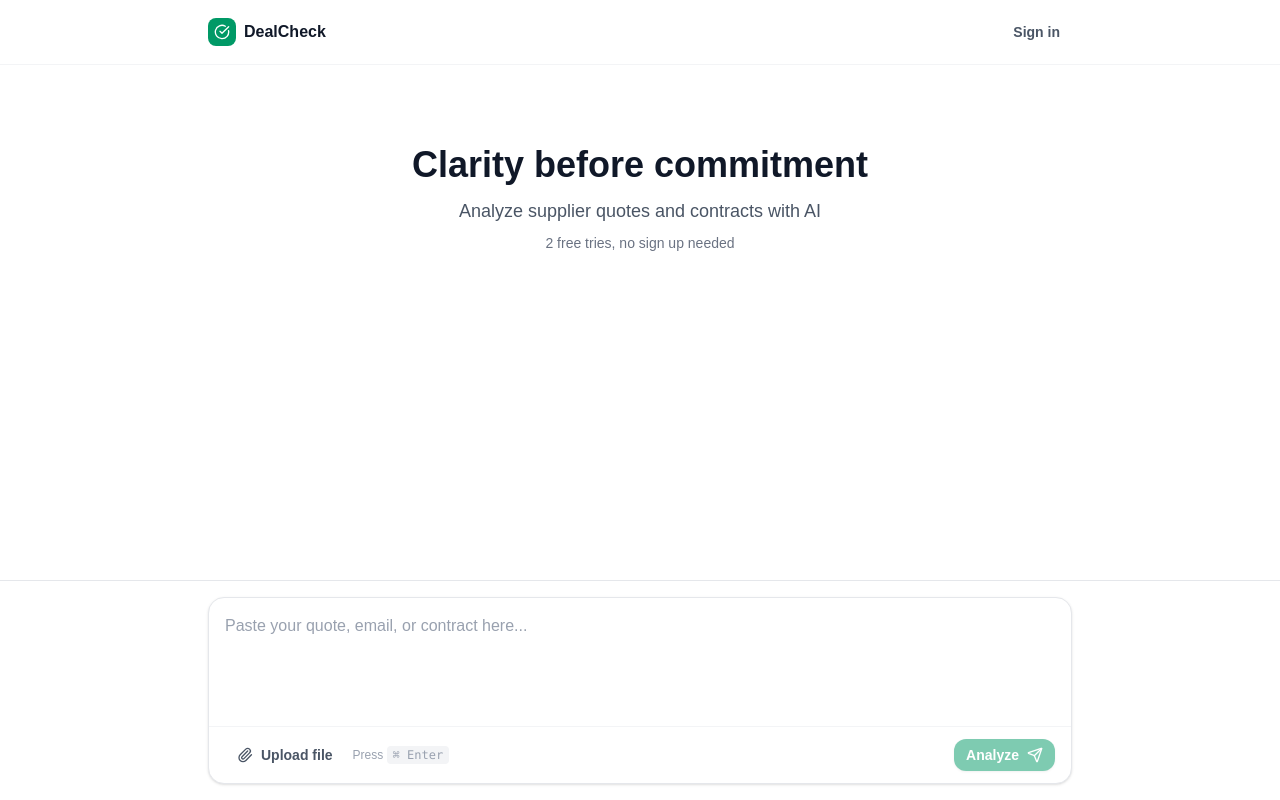
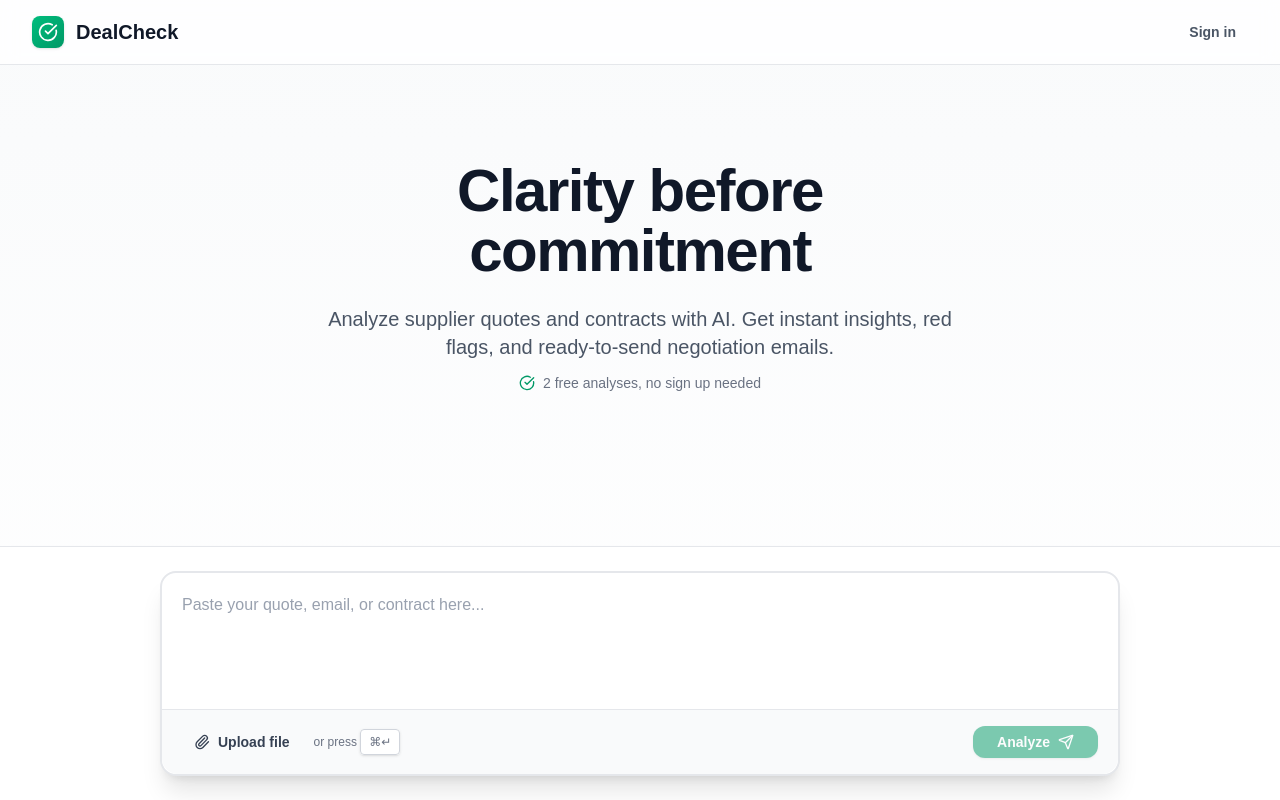
Before and after one commit to Boomchakalala/Dealcheck, a Next.js app: page / in a window 1280 px wide. Built offline with nearby package versions, Linux system fonts and the light colour scheme.

Commit message:
Sandbox autosave

```diff
--- a/src/app/page.tsx
+++ b/src/app/page.tsx
@@ -5,7 +5,7 @@ import { useRouter } from 'next/navigation'
 import { Button } from '@/components/ui/button'
 import { Textarea } from '@/components/ui/textarea'
 import { OutputDisplay } from '@/components/OutputDisplay'
-import { Loader2, Paperclip, Send, CheckCircle, X } from 'lucide-react'
+import { Loader2, Paperclip, Send, CheckCircle, X, ArrowRight } from 'lucide-react'
 import Link from 'next/link'
 import type { DealOutput } from '@/types'
 
@@ -147,17 +147,18 @@ export default function ChatPage() {
   }
 
   return (
-    <div className="min-h-screen bg-white flex flex-col">
-      <header className="border-b border-gray-100 bg-white sticky top-0 z-10">
-        <div className="max-w-4xl mx-auto px-4 py-4 flex items-center justify-between">
-          <div className="flex items-center gap-2">
-            <div className="w-7 h-7 rounded-lg bg-emerald-600 flex items-center justify-center">
-              <CheckCircle className="w-4 h-4 text-white" />
+    <div className="min-h-screen bg-gradient-to-b from-gray-50 to-white flex flex-col">
+      {/* Header */}
+      <header className="border-b border-gray-200 bg-white/80 backdrop-blur-sm sticky top-0 z-10">
+        <div className="max-w-7xl mx-auto px-4 sm:px-6 lg:px-8 py-4 flex items-center justify-between">
+          <div className="flex items-center gap-3">
+            <div className="w-8 h-8 rounded-lg bg-gradient-to-br from-emerald-500 to-emerald-600 flex items-center justify-center shadow-sm">
+              <CheckCircle className="w-5 h-5 text-white" />
             </div>
-            <span className="font-semibold text-gray-900">DealCheck</span>
+            <span className="text-xl font-bold text-gray-900">DealCheck</span>
           </div>
           <Link href="/login">
-            <Button size="sm" variant="ghost" className="text-gray-600">
+            <Button size="sm" variant="ghost" className="text-gray-600 hover:text-gray-900">
               Sign in
             </Button>
           </Link>
@@ -165,34 +166,42 @@ export default function ChatPage() {
       </header>
 
       <main className="flex-1 overflow-auto pb-40">
-        <div className="max-w-4xl mx-auto px-4">
+        <div className="max-w-5xl mx-auto px-4 sm:px-6 lg:px-8">
           {rounds.length === 0 ? (
-            <div className="text-center py-20">
-              <h1 className="text-4xl font-semibold text-gray-900 mb-3">
-                Clarity before commitment
+            <div className="text-center py-16 sm:py-24">
+              <div className="mb-8">
+                <h1 className="text-5xl sm:text-6xl font-bold text-gray-900 mb-6 tracking-tight">
+                  Clarity before<br />commitment
                 </h1>
-              <p className="text-lg text-gray-600 mb-2">
-                Analyze supplier quotes and contracts with AI
+                <p className="text-xl text-gray-600 max-w-2xl mx-auto mb-3">
+                  Analyze supplier quotes and contracts with AI. Get instant insights, red flags, and ready-to-send negotiation emails.
                 </p>
-              <p className="text-sm text-gray-500">
-                {trialCount === 0 ? '2 free tries, no sign up needed' : `${2 - trialCount} free ${2 - trialCount === 1 ? 'try' : 'tries'} remaining`}
-              </p>
+                <div className="flex items-center justify-center gap-2 text-sm text-gray-500">
+                  <CheckCircle className="w-4 h-4 text-emerald-600" />
+                  <span>{trialCount === 0 ? '2 free analyses, no sign up needed' : `${2 - trialCount} free ${2 - trialCount === 1 ? 'analysis' : 'analyses'} remaining`}</span>
+                </div>
+              </div>
             </div>
           ) : (
             <>
               {/* Usage banner */}
-              <div className="mt-6 mb-4 p-3 bg-emerald-50 border border-emerald-200 rounded-lg text-sm text-emerald-900">
+              <div className="mt-8 mb-6 p-4 bg-emerald-50 border border-emerald-200 rounded-xl text-sm text-emerald-900">
+                <div className="flex items-start gap-3">
+                  <CheckCircle className="w-5 h-5 text-emerald-600 flex-shrink-0 mt-0.5" />
+                  <div>
                     {hasTriedBefore
                       ? "Analysis complete! You've used your free tries. Sign up to save and get 2 more free rounds."
-                  : `Round ${rounds.length} complete! You have ${2 - trialCount} more free ${2 - trialCount === 1 ? 'try' : 'tries'}.`}
+                      : `Round ${rounds.length} complete! You have ${2 - trialCount} more free ${2 - trialCount === 1 ? 'analysis' : 'analyses'} remaining.`}
+                  </div>
+                </div>
               </div>
 
               {/* Stacked rounds */}
-              <div className="space-y-8 py-6">
+              <div className="space-y-12 py-8">
                 {rounds.map((round, index) => (
-                  <div key={index} className="border-b border-gray-100 pb-8 last:border-0">
-                    <div className="flex items-center gap-2 mb-4">
-                      <div className="px-3 py-1 bg-gray-100 rounded-full text-sm font-medium text-gray-700">
+                  <div key={index} className="border-b border-gray-200 pb-12 last:border-0">
+                    <div className="flex items-center gap-2 mb-6">
+                      <div className="px-4 py-1.5 bg-gray-900 text-white rounded-full text-sm font-semibold">
                         Round {round.roundNumber}
                       </div>
                     </div>
@@ -204,12 +213,21 @@ export default function ChatPage() {
               <div ref={roundsEndRef} />
 
               {hasTriedBefore && (
-                <div className="mt-8 mb-8 text-center">
+                <div className="mt-12 mb-12 text-center">
+                  <div className="bg-white border border-gray-200 rounded-2xl p-8 shadow-sm">
+                    <h3 className="text-2xl font-semibold text-gray-900 mb-3">
+                      Ready to save your work?
+                    </h3>
+                    <p className="text-gray-600 mb-6">
+                      Sign up to save your analyses and get 2 more free rounds
+                    </p>
                     <Link href="/login">
                       <Button size="lg" className="bg-emerald-600 hover:bg-emerald-700">
-                      Sign Up to Continue
+                        Sign Up Now
+                        <ArrowRight className="w-4 h-4 ml-2" />
                       </Button>
                     </Link>
+                  </div>
                 </div>
               )}
             </>
@@ -218,36 +236,38 @@ export default function ChatPage() {
       </main>
 
       {/* Fixed input at bottom */}
-      <div className="fixed bottom-0 left-0 right-0 bg-white border-t border-gray-200">
-        <div className="max-w-4xl mx-auto px-4 py-4">
+      <div className="fixed bottom-0 left-0 right-0 bg-white/95 backdrop-blur-sm border-t border-gray-200 shadow-lg">
+        <div className="max-w-5xl mx-auto px-4 sm:px-6 lg:px-8 py-6">
           {hasTriedBefore ? (
-            <div className="text-center py-6">
+            <div className="text-center py-4">
               <p className="text-gray-600 mb-4">You&apos;ve used your free tries</p>
               <Link href="/login">
                 <Button className="bg-emerald-600 hover:bg-emerald-700">
                   Sign Up to Continue
+                  <ArrowRight className="w-4 h-4 ml-2" />
                 </Button>
               </Link>
             </div>
           ) : (
-            <div className="bg-white rounded-2xl border border-gray-200 shadow-sm">
-              <div className="p-4">
+            <div className="bg-white rounded-2xl border-2 border-gray-200 shadow-xl">
+              <div className="p-5">
                 {error && (
-                  <div className="mb-4 p-3 bg-red-50 border border-red-200 rounded-lg text-sm text-red-800">
-                    {error}
+                  <div className="mb-4 p-3 bg-red-50 border border-red-200 rounded-lg text-sm text-red-800 flex items-start gap-2">
+                    <X className="w-4 h-4 flex-shrink-0 mt-0.5" />
+                    <span>{error}</span>
                   </div>
                 )}
 
                 {uploadedFileName && (
-                  <div className="mb-3 flex items-center gap-2 p-2 bg-gray-50 rounded-lg text-sm">
-                    <Paperclip className="w-4 h-4 text-gray-500" />
-                    <span className="flex-1 text-gray-700">{uploadedFileName}</span>
+                  <div className="mb-3 flex items-center gap-2 p-3 bg-emerald-50 border border-emerald-200 rounded-lg text-sm">
+                    <Paperclip className="w-4 h-4 text-emerald-600" />
+                    <span className="flex-1 text-emerald-900 font-medium">{uploadedFileName}</span>
                     <button
                       onClick={() => {
                         setUploadedFileName(null)
                         setInput('')
                       }}
-                      className="text-gray-400 hover:text-gray-600"
+                      className="text-emerald-600 hover:text-emerald-700"
                     >
                       <X className="w-4 h-4" />
                     </button>
@@ -259,15 +279,15 @@ export default function ChatPage() {
                   value={input}
                   onChange={(e) => setInput(e.target.value)}
                   onKeyDown={handleKeyDown}
-                  placeholder={rounds.length === 0 ? "Paste your quote, email, or contract here..." : "Add another round..."}
+                  placeholder={rounds.length === 0 ? "Paste your quote, email, or contract here..." : "Add another analysis round..."}
                   rows={4}
                   disabled={uploading || analyzing}
-                  className="resize-none border-0 focus:ring-0 text-base p-0"
+                  className="resize-none border-0 focus:ring-0 text-base p-0 placeholder:text-gray-400"
                 />
               </div>
 
-              <div className="border-t border-gray-100 px-4 py-3 flex items-center justify-between">
-                <div className="flex items-center gap-2">
+              <div className="border-t border-gray-200 px-5 py-4 flex items-center justify-between bg-gray-50 rounded-b-2xl">
+                <div className="flex items-center gap-3">
                   <input
                     ref={fileInputRef}
                     type="file"
@@ -282,7 +302,7 @@ export default function ChatPage() {
                     size="sm"
                     onClick={() => fileInputRef.current?.click()}
                     disabled={uploading || analyzing}
-                    className="text-gray-600"
+                    className="text-gray-700 hover:text-gray-900 hover:bg-gray-200"
                   >
                     {uploading ? (
                       <>
@@ -296,8 +316,8 @@ export default function ChatPage() {
                       </>
                     )}
                   </Button>
-                  <span className="text-xs text-gray-400">
-                    Press <kbd className="px-1.5 py-0.5 bg-gray-100 rounded text-xs">⌘ Enter</kbd>
+                  <span className="text-xs text-gray-500">
+                    or press <kbd className="px-2 py-1 bg-white border border-gray-300 rounded text-xs font-mono shadow-sm">⌘↵</kbd>
                   </span>
                 </div>
 
@@ -305,7 +325,7 @@ export default function ChatPage() {
                   onClick={() => handleSubmit()}
                   disabled={!input.trim() || uploading || analyzing}
                   size="sm"
-                  className="bg-emerald-600 hover:bg-emerald-700"
+                  className="bg-emerald-600 hover:bg-emerald-700 shadow-sm px-6"
                 >
                   {analyzing ? (
                     <>
@@ -324,6 +344,17 @@ export default function ChatPage() {
           )}
         </div>
       </div>
+
+      {/* Footer */}
+      {rounds.length === 0 && (
+        <footer className="border-t border-gray-200 py-6 text-center text-sm text-gray-500 bg-white">
+          <div className="max-w-5xl mx-auto px-4">
+            <Link href="/terms" className="hover:text-gray-900">Terms</Link>
+            <span className="mx-3">·</span>
+            <Link href="/privacy" className="hover:text-gray-900">Privacy</Link>
+          </div>
+        </footer>
+      )}
     </div>
   )
 }
```
Lines whose indentation alone changed are shown as unchanged.
